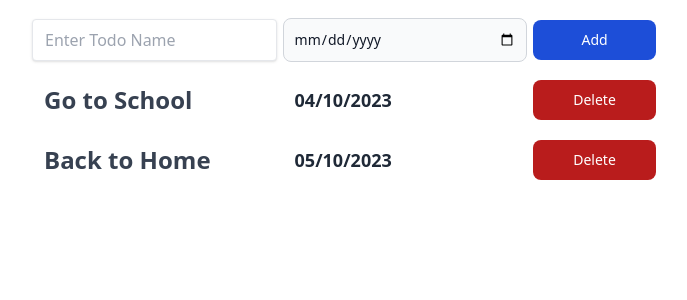
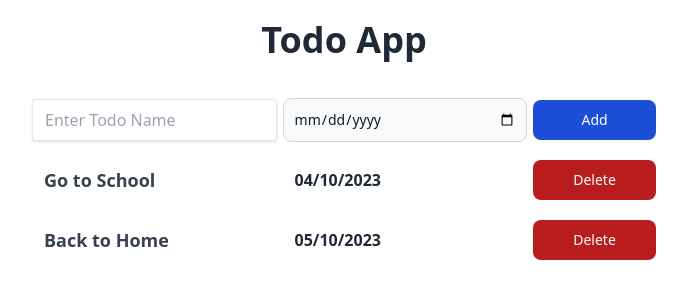
Before and after one commit to anas20023/Todo-App, a React (Vite) app: page / in a window 1280 px wide. Shown: the top 300 px of the page, without its empty margins (296-983 px from the left). Built offline with nearby package versions, Linux system fonts and the light colour scheme.

Commit message:
Add heading component and fix typo in items.jsx and item_2.jsx

```diff
--- a/src/App.jsx
+++ b/src/App.jsx
@@ -1,9 +1,11 @@
 import Top_bar from './top';
 import Item_Add from './items';
 import Item_Add_2 from './item_2';
+import Heading from './head_Section';
 export default function Div() {
   return (
     <div className="flex flex-col justify-between items-center px-4">
+      <Heading></Heading>
       <Top_bar />
       <Item_Add/>
       <Item_Add_2/>
--- a/src/head_Section.jsx
+++ b/src/head_Section.jsx
@@ -0,0 +1,7 @@
+export default function Heading() {
+  return (
+    <h1 className="text-4xl font-bold text-center m-5 text-gray-800">
+      Todo App
+    </h1>
+  );
+}
--- a/src/item_2.jsx
+++ b/src/item_2.jsx
@@ -3,10 +3,10 @@ export default function Item_Add_2() {
     let event_date = "05/10/2023";
     return (
       <div className="flex flex-row w-full sm:w-full lg:w-2/4 mt-5 h-10 justify-between items-center gap-1.5">
-        <p className="w-2/5 px-3 py-4 text-2xl text-gray-700 font-semibold">
+        <p className="w-2/5 px-3 py-4 text-lg text-gray-700 font-semibold">
           {event_name}
         </p>
-        <p className="w-2/5 px-3 py-4 text-lg font-bold text-gray-800">
+        <p className="w-2/5 px-3 py-4 text-base font-bold text-gray-800">
           {event_date}
         </p>
         <button className="text-white bg-red-700 hover:bg-red-800 focus:ring-4 focus:outline-none focus:ring-red-300 font-medium rounded-lg text-sm w-1/5 px-5 py-2.5 text-center dark:bg-red-600 dark:hover:bg-red-700 dark:focus:ring-red-800">
--- a/src/items.jsx
+++ b/src/items.jsx
@@ -3,10 +3,10 @@ export default function Item_Add() {
   let event_date = "04/10/2023";
   return (
     <div className="flex flex-row w-full sm:w-full lg:w-2/4 mt-5 h-10 justify-between items-center gap-1.5">
-      <p className="w-2/5 px-3 py-4 text-2xl text-gray-700 font-semibold">
+      <p className="w-2/5 px-3 py-4 text-lg text-gray-700 font-semibold">
         {event_name}
       </p>
-      <p className="w-2/5 px-3 py-4 text-lg font-bold text-gray-800">
+      <p className="w-2/5 px-3 py-4 text-baseg font-bold text-gray-800">
         {event_date}
       </p>
       <button className="text-white bg-red-700 hover:bg-red-800 focus:ring-4 focus:outline-none focus:ring-red-300 font-medium rounded-lg text-sm w-1/5 px-5 py-2.5 text-center dark:bg-red-600 dark:hover:bg-red-700 dark:focus:ring-red-800">
```
